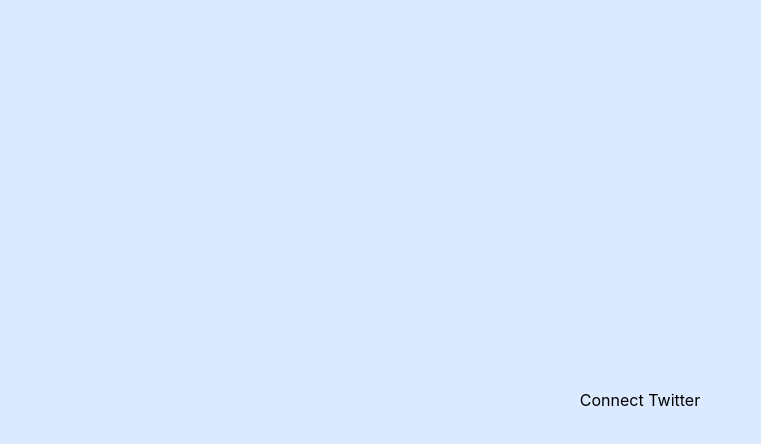
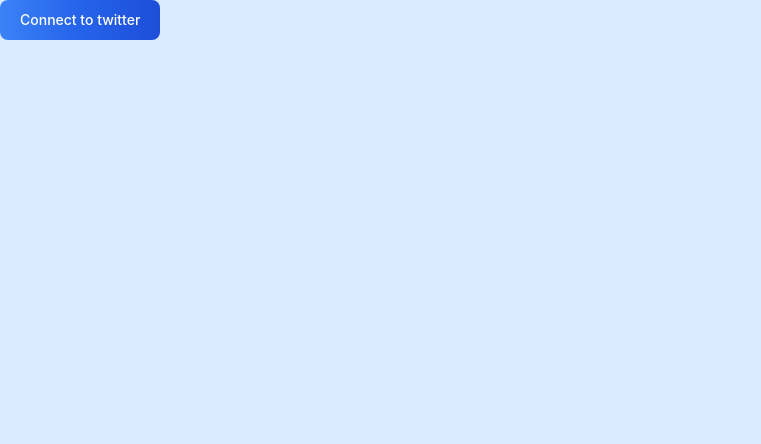
Before and after one commit to Shu-DexAlert/tag-my-followers, a React (Create React App) app: page / in a window 1280 px wide. Shown: the top 444 px of the page, without its empty margins (0-761 px from the left). Built offline with nearby package versions, Linux system fonts and the light colour scheme.

Commit message:
primary button

```diff
--- a/public/index.html
+++ b/public/index.html
@@ -1,20 +1,20 @@
 <!DOCTYPE html>
 <html lang="en">
+
 <head>
   <meta charset="utf-8" />
   <link rel="icon" href="%PUBLIC_URL%/favicon.ico" />
   <meta name="viewport" content="width=device-width, initial-scale=1" />
   <meta name="theme-color" content="#000000" />
-    <meta
-      name="description"
-      content="Web site created using create-react-app"
-    />
+  <meta name="description" content="Web site created using create-react-app" />
   <link rel="apple-touch-icon" href="%PUBLIC_URL%/logo192.png" />
   <!--
       manifest.json provides metadata used when your web app is installed on a
       user's mobile device or desktop. See https://developers.google.com/web/fundamentals/web-app-manifest/
     -->
   <link rel="manifest" href="%PUBLIC_URL%/manifest.json" />
+  <link rel="stylesheet" href="https://unpkg.com/flowbite@latest/dist/flowbite.min.css" />
+  <script src="https://unpkg.com/flowbite@latest/dist/flowbite.js"></script>
   <!--
       Notice the use of %PUBLIC_URL% in the tags above.
       It will be replaced with the URL of the `public` folder during the build.
@@ -26,6 +26,7 @@
     -->
   <title>React App</title>
 </head>
+
 <body>
   <noscript>You need to enable JavaScript to run this app.</noscript>
   <div id="root"></div>
@@ -40,4 +41,5 @@
       To create a production bundle, use `npm run build` or `yarn build`.
     -->
 </body>
+
 </html>
--- a/src/App.js
+++ b/src/App.js
@@ -1,10 +1,10 @@
 import './App.css';
-import ConnectTwitter from './components/ConnectTwitter';
+import PrimaryButton from './components/PrimaryButton';
 
 function App() {
   return (
-    <div className='bg-blue-100 flex items-center justify-center w-full h-screen'>
-      <ConnectTwitter></ConnectTwitter>
+    <div className='bg-blue-100 h-screen w-screen'>
+      <PrimaryButton text='Connect to twitter'></PrimaryButton>
     </div>
   );
 }
--- a/src/components/ConnectTwitter.js
+++ /dev/null
@@ -1,7 +0,0 @@
-export default function ConnectTwitter() {
-    return (
-        <div>
-            <button>Connect Twitter</button>
-        </div>
-    )
-}
--- /dev/null
+++ b/src/components/PrimaryButton.js
@@ -0,0 +1,7 @@
+export default function PrimaryButton(props) {
+    return (
+        <div>
+            <button type="button" class="text-white bg-gradient-to-r from-blue-500 via-blue-600 to-blue-700 hover:bg-gradient-to-br focus:ring-4 focus:ring-blue-300 font-medium rounded-lg text-sm px-5 py-2.5 text-center mr-2 mb-2">{props.text}</button>
+        </div>
+    )
+}
```
Lines whose indentation alone changed are shown as unchanged.
